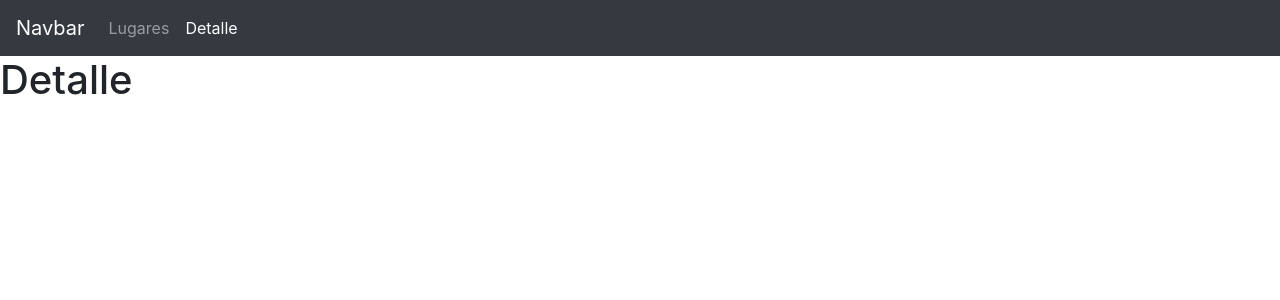
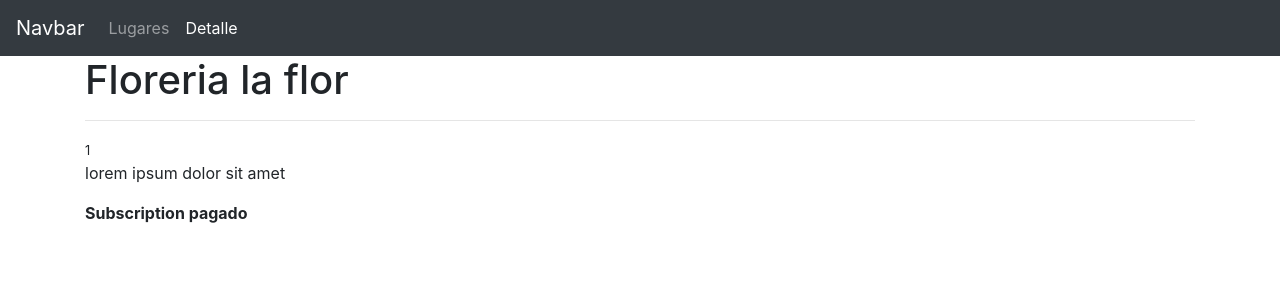
Before and after one commit to pizzasperoni/angular-sample-list, an Angular app: page /detalle/1 in a window 1280 px wide. Shown: the top 300 px of the page. Built offline with nearby package versions, Linux system fonts and the light colour scheme; what @agm/core would draw is missing.

Commit message:
Detalles

```diff
--- a/src/app/detalle/detalle.component.html
+++ b/src/app/detalle/detalle.component.html
@@ -1 +1,12 @@
-<h1>Detalle</h1>
+<div class="container">
+  <h1>{{lugar.nombre}}</h1>
+  <hr />
+  <small>{{lugar.distancia}}</small>
+  <br />
+  <div class="well">
+    <p>
+      {{lugar.description}}
+    </p>
+    <b>Subscription {{lugar.plan}}</b>
+  </div>
+</div>
--- a/src/app/detalle/detalle.component.ts
+++ b/src/app/detalle/detalle.component.ts
@@ -7,7 +7,26 @@ import { ActivatedRoute } from '@angular/router'
 })
 
 export class DetalleComponent {
+  lugares:any = [
+    {id:1 ,plan:'pagado',cercania: 1, distancia: 1, active: true, nombre:"Floreria la flor", description: 'lorem ipsum dolor sit amet'},
+    {id:2 ,plan:'gratuito',cercania: 2, distancia: 5, active: true, nombre:"Jugueteria el juguete", description: 'lorem ipsum dolor sit amet'},
+    {id:3 ,plan:'pagado',cercania: 2, distancia: 4, active: true, nombre:"Gomeria la goma", description: 'lorem ipsum dolor sit amet'},
+    {id:4 ,plan:'pagado',cercania: 1, distancia: 2, active: true, nombre:"Relojeria el reloj", description: 'lorem ipsum dolor sit amet'},
+    {id:5 ,plan:'gratuito',cercania: 3, distancia: 10, active: true, nombre:"Chapa y pintura la chapa", description: 'lorem ipsum dolor sit amet'},
+    {id:6 ,plan: 'gratuito',cercania: 3, distancia: 20, active: true, nombre:"La oficina de globant", description:'lorem ipsum dolor sit amet'}
+  ]
+  id=null
+  lugar:any = {}
   constructor(private route:ActivatedRoute){
     console.log(this.route.snapshot.params['id'])
+    console.log(this.route.snapshot.queryParams['action'])
+    console.log(this.route.snapshot.queryParams['referer'])
+    this.id=this.route.snapshot.params['id']
+    this.lugar = this.buscarLugar()
+    console.log(this.buscarLugar())
+  }
+
+  buscarLugar(){
+    return this.lugares.filter((lugar)=> {return lugar.id ==this.id}) [0] || null
   }
 }
--- a/src/app/lugares/lugares.component.html
+++ b/src/app/lugares/lugares.component.html
@@ -10,7 +10,7 @@
       <h2>Lugares cercanos</h2>
       <ul class="list-group">
         <ng-container *ngFor="let lugar of lugares">
-          <a routerLink="/detalle/{{lugar.id}}"><li class="list-group-item" *ngIf="lugar.active">{{lugar.nombre}}</li></a>
+          <a routerLink="/detalle/{{lugar.id}}" [queryParams]="{action:'view', referer:'google'}"><li class="list-group-item" *ngIf="lugar.active">{{lugar.nombre}}</li></a>
         </ng-container>
       </ul>
     </div>
```
